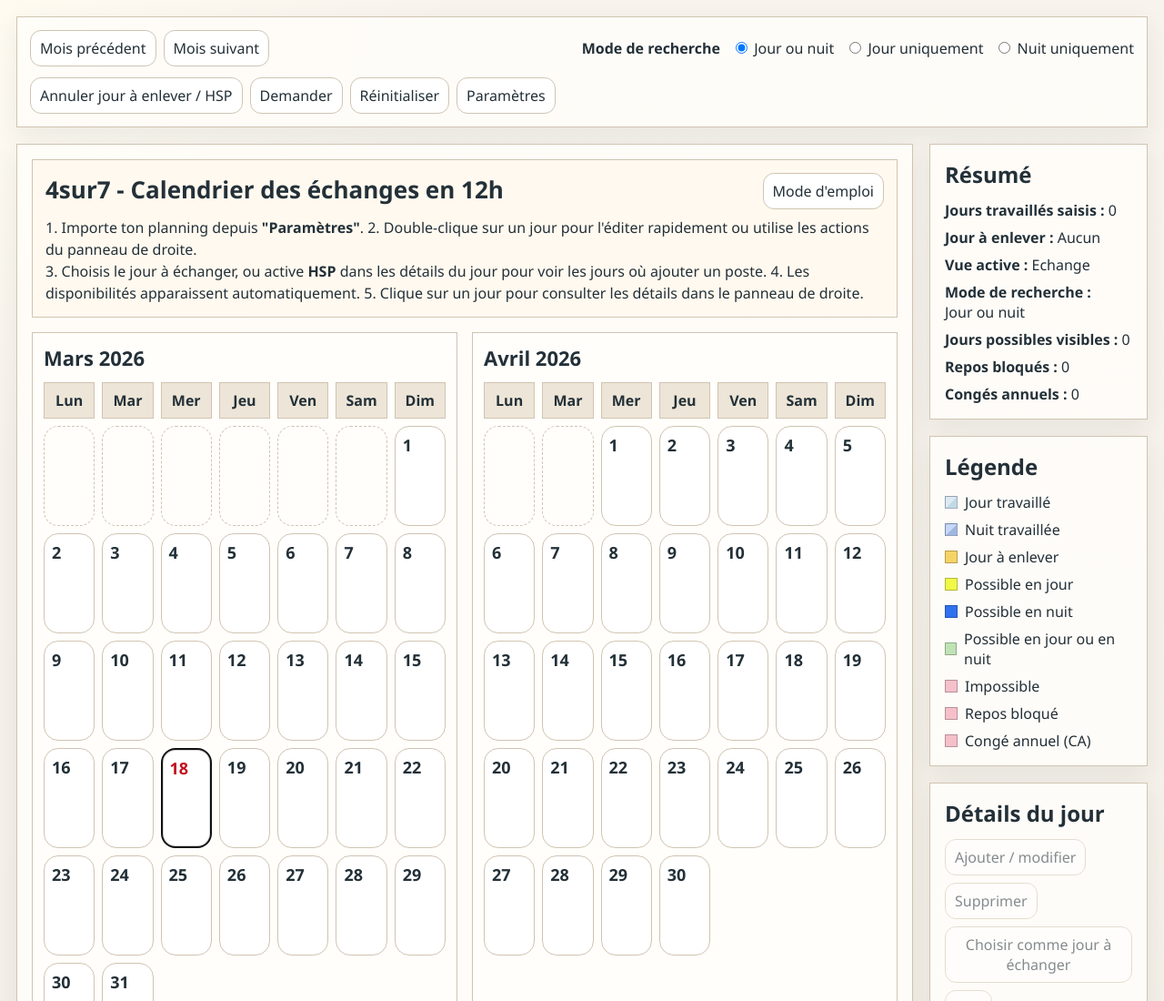
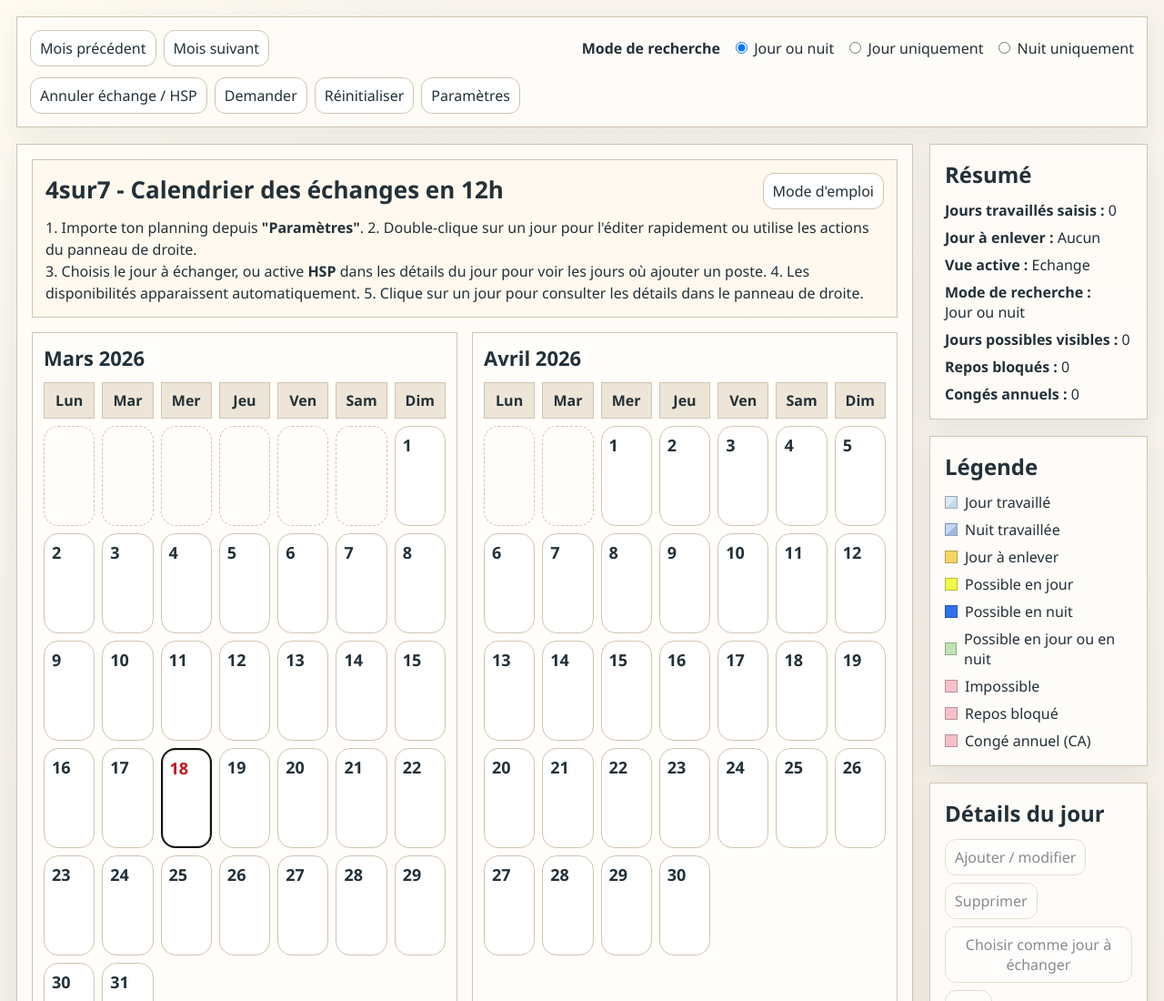
Before and after one commit to Mididams/Appli-Echange, a website: page index.html in a window 1280 px wide. Shown: the top 1100 px of the page at 91% size. Drawn offline with Linux system fonts and the light colour scheme.

Commit message:
bouton V2

```diff
--- a/index.html
+++ b/index.html
@@ -22,7 +22,7 @@
         </div>
 
         <div class="toolbar-group">
-          <button id="clear-removed-button" type="button">Annuler jour à enlever / HSP</button>
+          <button id="clear-removed-button" type="button">Annuler échange / HSP</button>
           <button id="mobile-hsp-button" class="mobile-toolbar-button" type="button" disabled>HSP</button>
           <button id="request-exchange-button" type="button" disabled>Demander</button>
           <button id="reset-button" type="button">Réinitialiser</button>
```
